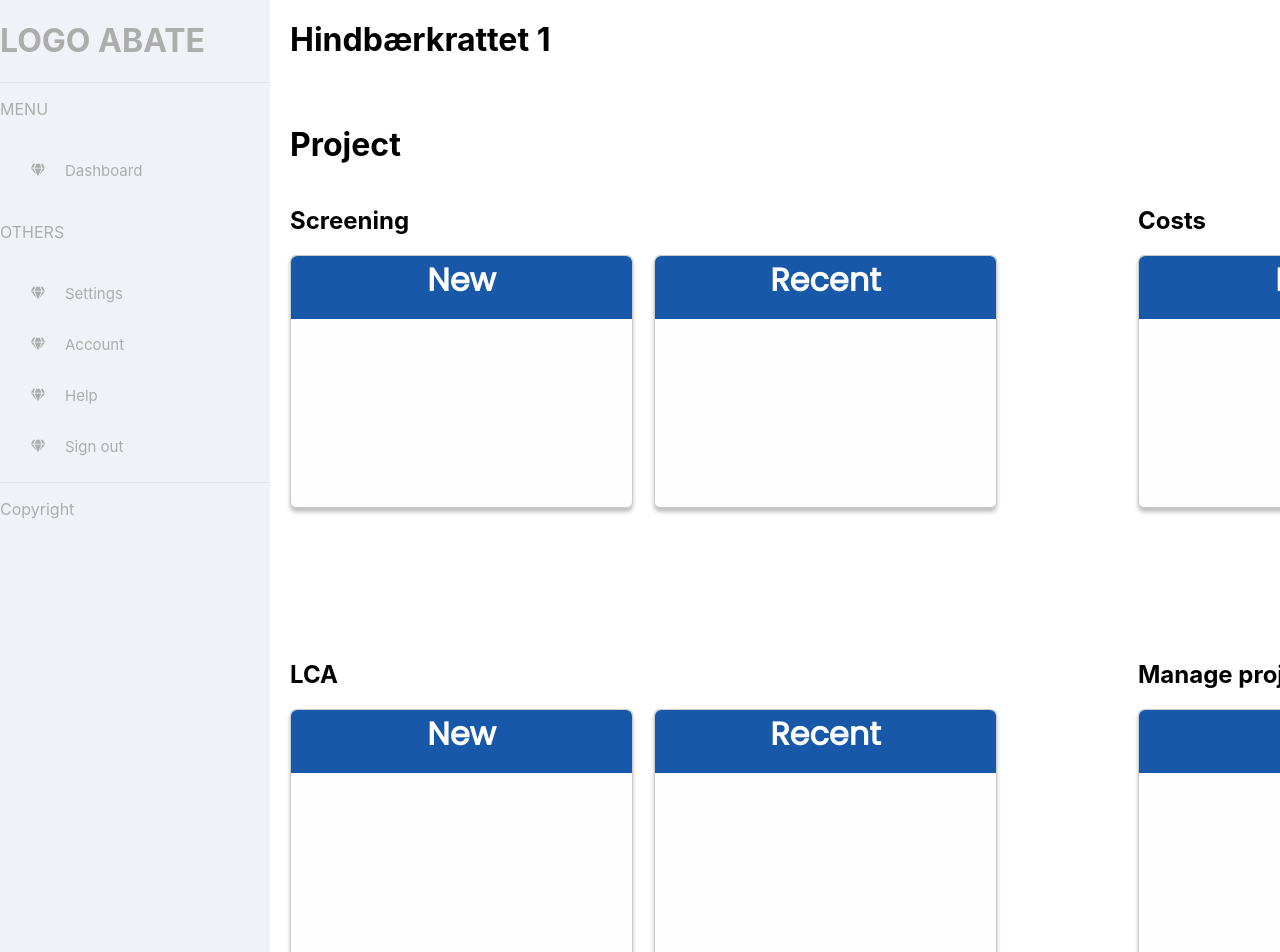
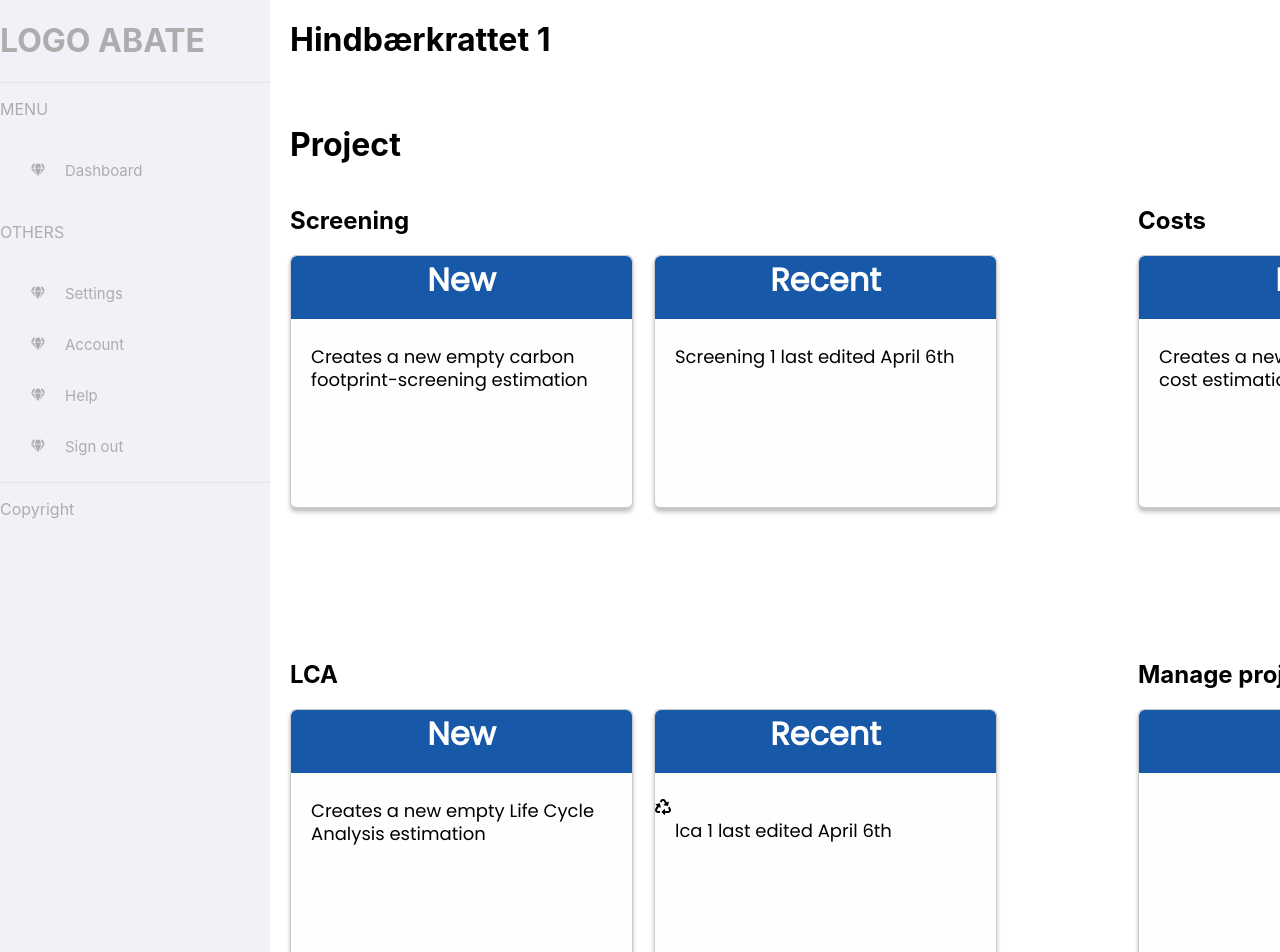
Before and after one commit to Kaspermn33/abate-prototype, a React (Create React App) app: page /project/1 in a window 1280 px wide. Shown: the top 952 px of the page. Built offline with nearby package versions, Linux system fonts and the light colour scheme.

Commit message:
added text to project boxes

```diff
--- a/src/App.js
+++ b/src/App.js
@@ -27,6 +27,27 @@ function App() {
         {
           id: 2,
           name: 'Rasmus'
+        }
+      ],
+      screenings: [
+        {
+          id: 1,
+          name: 'Screening 1',
+          lastEdit: 'April 6th',
+        }
+      ],
+      lca: [
+        {
+          id: 1,
+          name: 'lca 1',
+          lastEdit: 'April 6th',
+        }
+      ],
+      costs: [
+        {
+          id: 1,
+          name: 'cost 1',
+          lastEdit: 'April 6th',
         }
       ],
     },
--- a/src/components/Navbar.js
+++ b/src/components/Navbar.js
@@ -3,7 +3,6 @@ import { Menu, MenuItem, SubMenu } from 'react-pro-sidebar';
 import { FaGem, FaHeart } from 'react-icons/fa'
 import { Link } from 'react-router-dom';
 import './Navbar.scss'
-import { useState } from 'react';
 const Navbar = (projectSelected, onUpdate) => {
 
 
@@ -29,8 +28,8 @@ const Navbar = (projectSelected, onUpdate) => {
             <p>MENU</p>
             {projectSelected.projectSelected ?
                 <Menu iconShape="square">
-                    <MenuItem icon={<FaGem />}>Dashboard <Link to="/" onClick={() => onUpdate(false)} /></MenuItem>
-                    <MenuItem icon={<FaGem />}>Project <Link to="/project" /></MenuItem>
+                    <MenuItem icon={<FaGem />}>Dashboard  <Link to="/" onClick={() => onUpdate(false)} /></MenuItem>
+                    <MenuItem icon={<FaGem />}>Project <Link to={"/project/"} /></MenuItem>
                     <SubMenu title="Screening" icon={<FaHeart />}>
                         {screenings.map(screening => (
                             <MenuItem>{screening.name} <Link to={"/screening/" + screening.id.toString()} /> </MenuItem>
@@ -44,8 +43,6 @@ const Navbar = (projectSelected, onUpdate) => {
                         <MenuItem>Component 1<Link to="/projects" /></MenuItem>
                         <MenuItem>Component 2</MenuItem>
                     </SubMenu>
-
-                    <MenuItem icon={<FaGem />}>Dashboard <Link to="/" /></MenuItem>
                 </Menu>
                 :
                 <Menu iconShape="square">
--- a/src/components/Project.js
+++ b/src/components/Project.js
@@ -1,7 +1,8 @@
 import { FaFolder } from 'react-icons/fa'
 import { useParams } from 'react-router-dom';
 import BoxHeader from './BoxHeader';
-
+import RecentItem from './RecentItem';
+import {FaRecycle} from 'react-icons/fa'
 
 import Header from './Header'
 const Project = ({ projects }) => {
@@ -21,9 +22,15 @@ const Project = ({ projects }) => {
               <div className='box-type'>
                 <div className='new-box'>
                   <BoxHeader title={"New"} />
+                  <p className='project-text'>Creates a new empty carbon footprint-screening estimation</p>
                 </div>
                 <div className='recent'>
                   <BoxHeader title={"Recent"} />
+                  <div>
+                    {project.screenings.map(screening => (
+                      <RecentItem key={screening.id} item={screening} />
+                    ))}
+                  </div>
                 </div>
               </div>
 
@@ -33,9 +40,17 @@ const Project = ({ projects }) => {
               <div className='box-type'>
                 <div className='new-box'>
                   <BoxHeader title={"New"} />
+                  <p className='project-text'>Creates a new empty Life Cycle Analysis estimation</p>
                 </div>
                 <div className='recent'>
                   <BoxHeader title={"Recent"} />
+                  <div>
+                    {project.lca.map(lca => (
+                      <div>
+                        <FaRecycle /><RecentItem key={lca.id} item={lca} />
+                      </div>
+                    ))}
+                  </div>
                 </div>
               </div>
             </div>
@@ -49,9 +64,15 @@ const Project = ({ projects }) => {
               <div className='box-type'>
                 <div className='new-box'>
                   <BoxHeader title={"New"} />
+                  <p className='project-text'>Creates a new empty material cost estimation</p>
                 </div>
                 <div className='recent'>
                   <BoxHeader title={"Recent"} />
+                  <div>
+                    {project.costs.map(cost => (
+                      <RecentItem key={cost.id} item={cost} />
+                    ))}
+                  </div>
                 </div>
               </div>
             </div>
--- /dev/null
+++ b/src/components/RecentItem.js
@@ -0,0 +1,9 @@
+
+
+const RecentItem = ({item}) => {
+  return (
+    <div className='recent-item' >{item.name} last edited {item.lastEdit}</div>
+  )
+}
+
+export default RecentItem
--- a/src/index.css
+++ b/src/index.css
@@ -165,6 +165,26 @@ code {
   color: #1F384C;
 }
 
+.project-text {
+  font-family: 'Poppins';
+  font-style: normal;
+  font-weight: 500;
+  font-size: 18px;
+  line-height: 23px;
+  margin-left: 20px;
+  margin-right:20px;
+}
+
+.recent-item {
+  font-family: 'Poppins';
+  font-style: normal;
+  font-weight: 500;
+  font-size: 18px;
+  line-height: 23px;
+  margin-left: 20px;
+  margin-right:20px;
+}
+
 .project {
   padding-left: 20px;
 }
```
Lines whose indentation alone changed are shown as unchanged.
